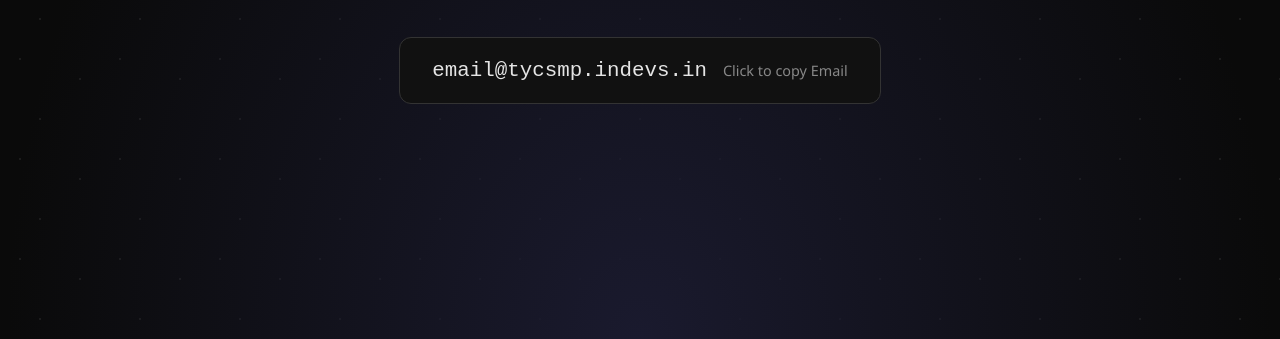
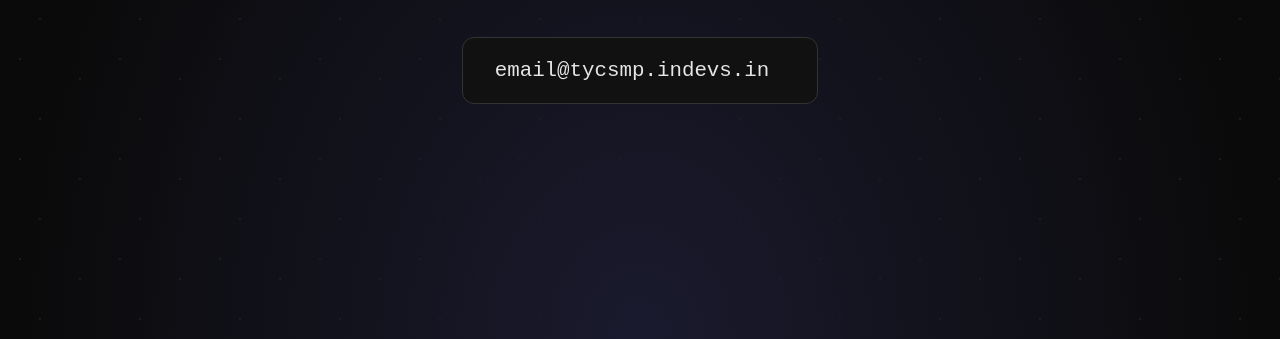
Before and after one commit to anantapunmagar/TYC-SMP, a plain HTML site: page index.html in a window 1280 px wide. Shown: the part 461-800 px from the top of the page. Drawn offline with Linux system fonts and the light colour scheme.

Commit message:
Update index.html

```diff
--- a/index.html
+++ b/index.html
@@ -202,7 +202,7 @@
 
         <div class="ip-container" onclick="copyIP()">
             <span class="ip-address" id="server-ip">email@tycsmp.indevs.in</span>
-            <span class="ip-hint" id="copy-text">Click to copy Email</span>
+            <span class="ip-hint" id="copy-text"></span>
         </div>
     </section>
 
```
